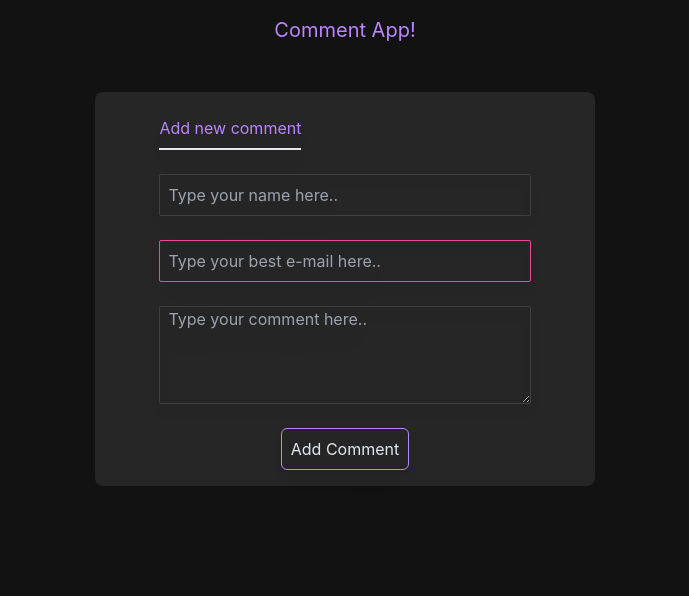
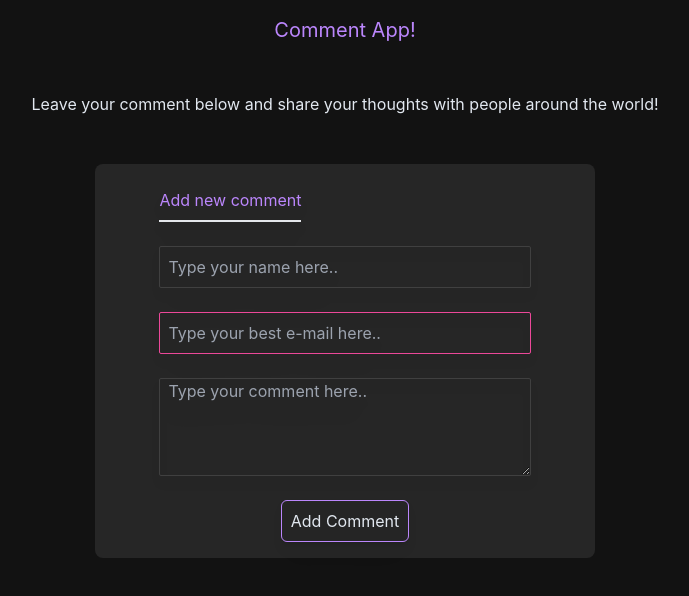
Before and after one commit to thiagomag94/Comments-app-react, a React (Create React App) app: page / in a window 1280 px wide. Shown: the top 596 px of the page, without its empty margins (295-984 px from the left). Built offline with nearby package versions, Linux system fonts and the light colour scheme.

Commit message:
adding hour and minutes to each comments and adding text

```diff
--- a/src/App.js
+++ b/src/App.js
@@ -67,6 +67,7 @@ const App = () => {
   return(
     <div className="App flex flex-col justify-center items-center p-4">
       <h1 className='text-primary-color text-xl mb-12'>Comment App!</h1>
+      <h1 className='text-slate-200  text-md mb-12'>Leave your comment below and share your thoughts with people around the world!</h1>
       {Listcomment.map((comment, index) =>
 
       <Comment
```
